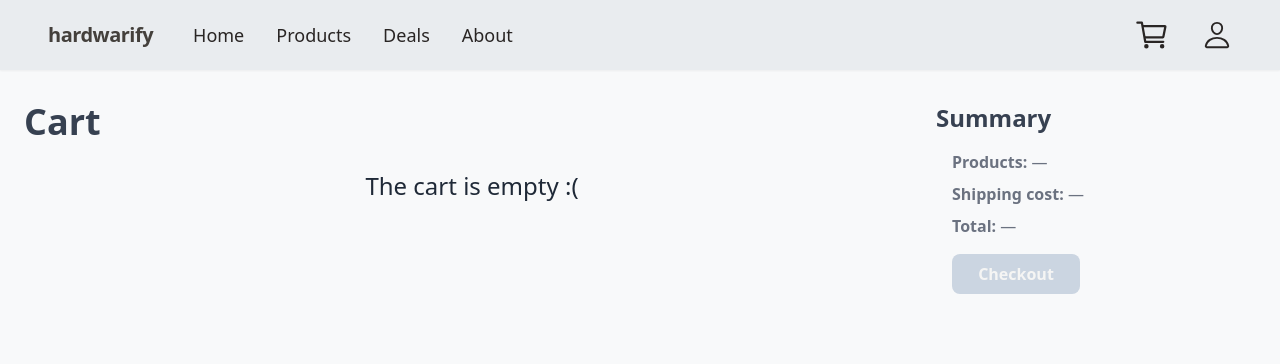
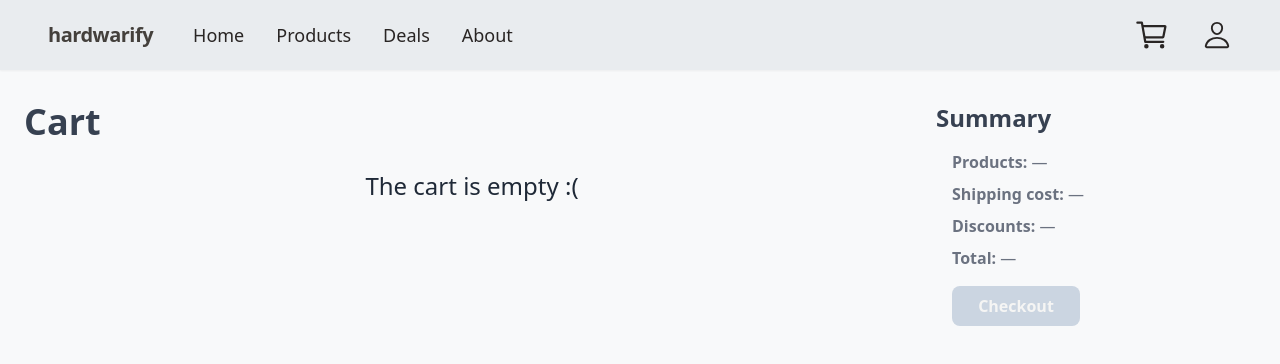
Before and after one commit to tojamrcel/hardwarify-project, a Next.js app: page /cart in a window 1280 px wide. Shown: the top 364 px of the page. Built offline with nearby package versions, Linux system fonts and the light colour scheme.

Commit message:
feat: implement summary page

```diff
--- a/app/_components/CartSummary.tsx
+++ b/app/_components/CartSummary.tsx
@@ -2,8 +2,20 @@
 
 import { useCart } from "./CartContext";
 
+const SHIPPING_COST = 15;
+
 function CartSummary() {
   const { cart } = useCart();
+
+  const productsPrice = cart.reduce(
+    (acc, cur) => acc + cur.regular_price * cur.quantity,
+    0,
+  );
+
+  const discount = cart.reduce(
+    (acc, cur) => acc + Number(cur.discount) * cur.quantity,
+    0,
+  );
 
   return (
     <>
@@ -11,15 +23,19 @@ function CartSummary() {
       <div className="my-4 flex flex-col gap-2 px-4 text-gray-500">
         <p>
           <span className="font-semibold">Products:</span>{" "}
-          {cart.length ? `$xxx` : "—"}
+          {cart.length ? `$${productsPrice}` : "—"}
         </p>
         <p>
           <span className="font-semibold">Shipping cost:</span>{" "}
-          {cart.length ? `$xxx` : "—"}
+          {cart.length ? `$${SHIPPING_COST}` : "—"}
+        </p>
+        <p>
+          <span className="font-semibold">Discounts:</span>{" "}
+          {cart.length ? `$${discount}` : "—"}
         </p>
         <p>
           <span className="font-semibold">Total:</span>{" "}
-          {cart.length ? `$xxx` : "—"}
+          {cart.length ? `$${productsPrice - discount + SHIPPING_COST}` : "—"}
         </p>
         <button
           disabled={Boolean(!cart.length)}
```
